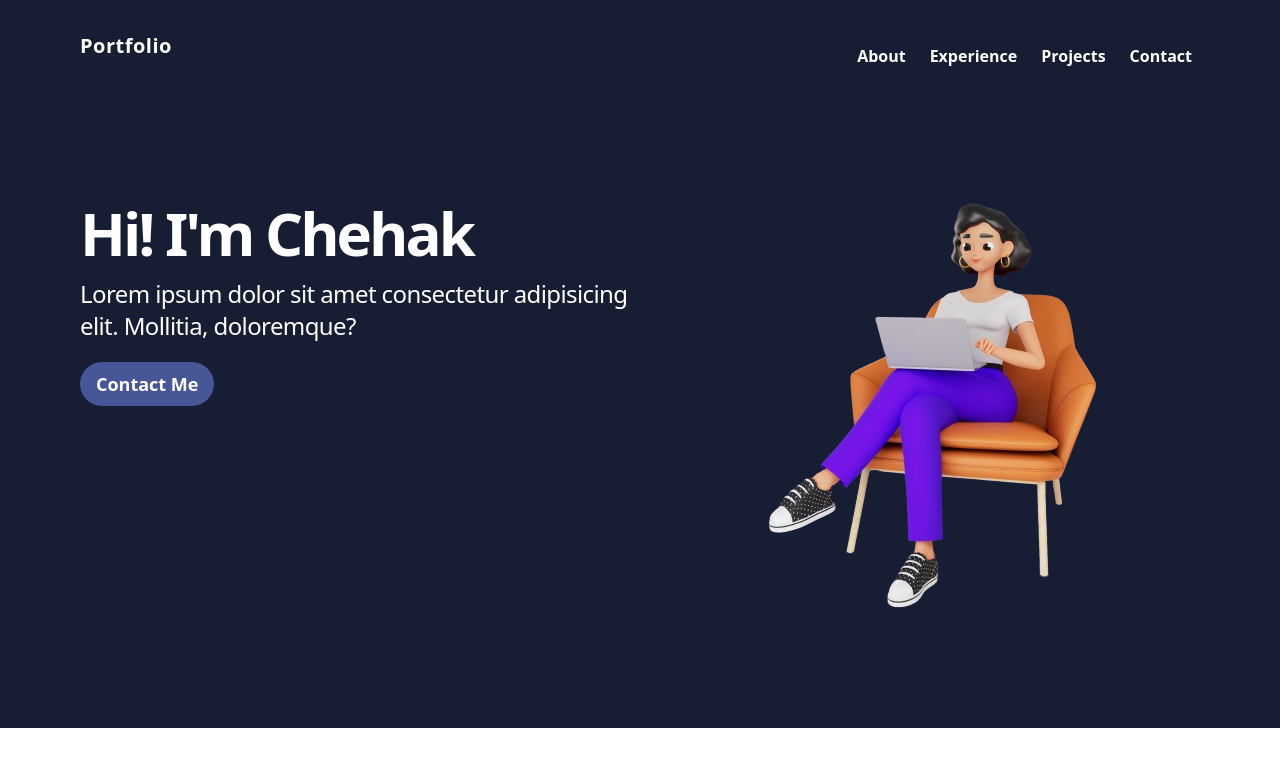
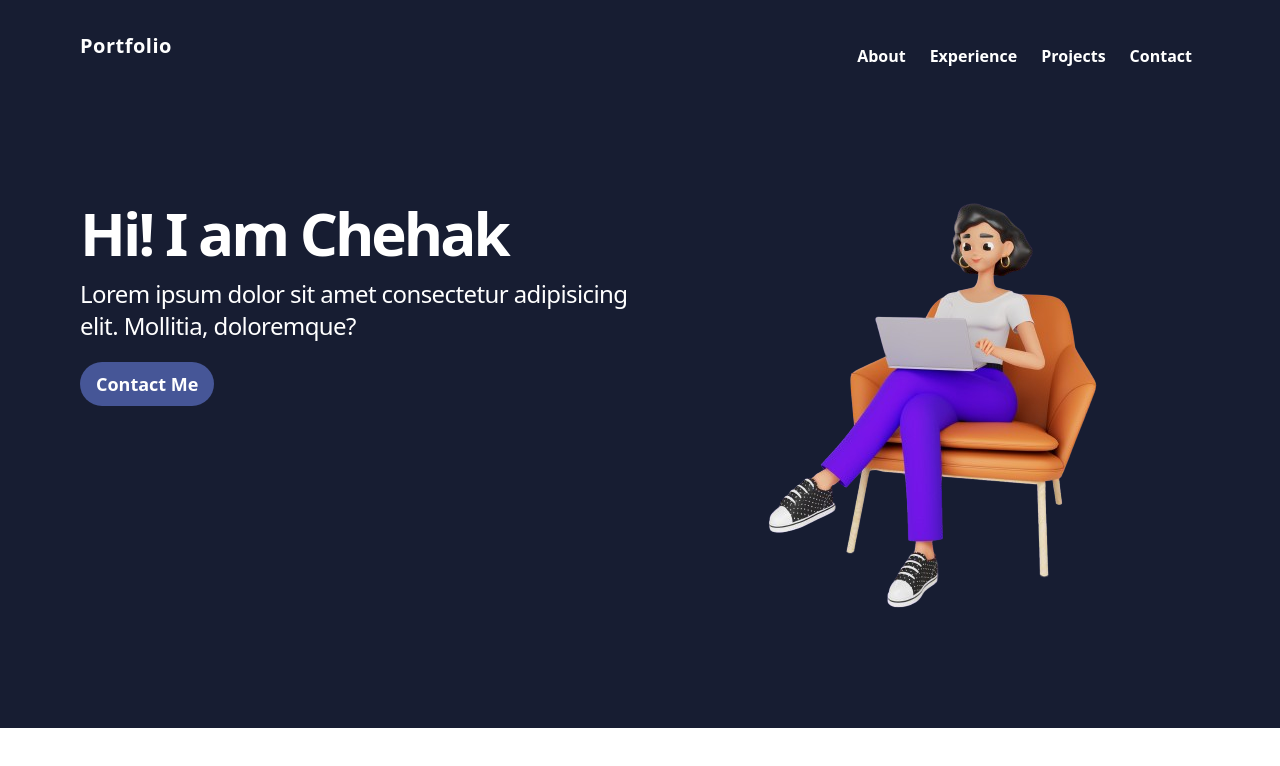
Before and after one commit to Chehak5911/portfolio-2025, a React (Vite) app: page / in a window 1280 px wide. Shown: the top 766 px of the page. Built offline with nearby package versions, Linux system fonts and the light colour scheme.

Commit message:
Modify Home page

```diff
--- a/src/components/Home/Home.jsx
+++ b/src/components/Home/Home.jsx
@@ -5,7 +5,7 @@ const Home = () => {
     <div className="text-white flex w-full justify-between items-start p-10 md:p-20">
       <div className="md:w-2/4 md:pt-10 ">
         <h1 className="text-xl md:text-6xl font-bold flex leading-normal tracking-tighter">
-            Hi! I'm Chehak
+            Hi! I am Chehak
         </h1>
         <p className="text-sm md:text-2xl tracking-tight ">
           Lorem ipsum dolor sit amet consectetur adipisicing elit. Mollitia,
```
